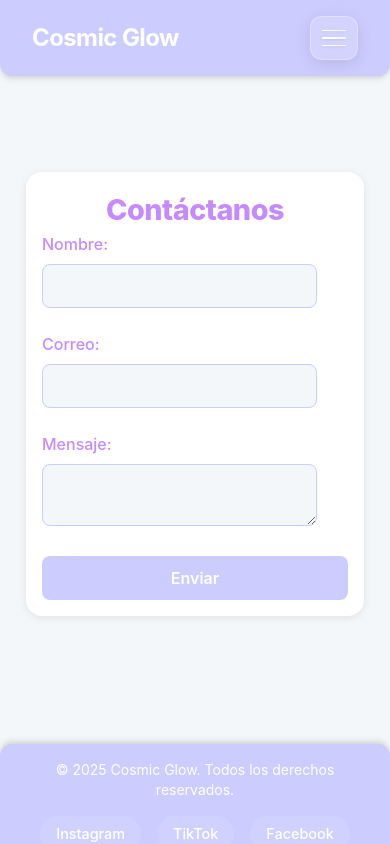
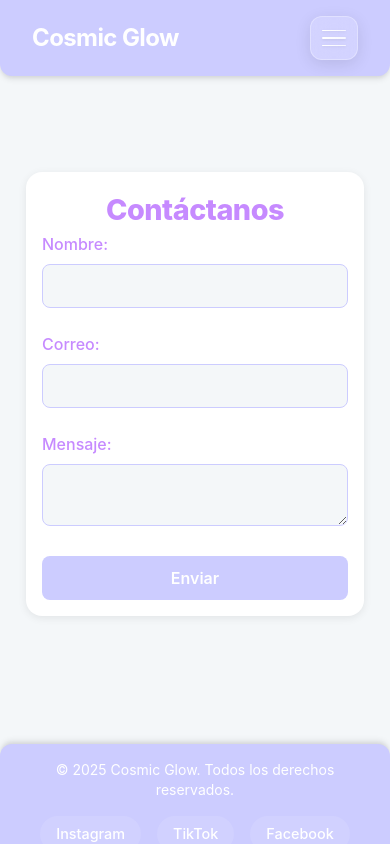
Before and after one commit to Isabellaariza/Cosmic-Glow, a React (Vite) app: page /contact in a window 390 px wide. Built offline with nearby package versions, Linux system fonts and the light colour scheme.

Commit message:
Final: Mejoras finales de la aplicación y limpieza de configuración

```diff
--- a/src/features/contact/Contact.css
+++ b/src/features/contact/Contact.css
@@ -43,7 +43,7 @@ label {
 input[type="text"],
 input[type="email"],
 textarea {
-	width: 93%;
+	width: 100%;
 	padding: 0.75rem;
 	border: 1px solid #CCCCFF;
 	border-radius: 0.5rem;
@@ -63,6 +63,7 @@ button[type="submit"] {
 	font-weight: 600;
 	cursor: pointer;
 	transition: background 0.2s;
+	width: 100%;
 }
 
 button[type="submit"]:hover {
@@ -95,7 +96,7 @@ button[type="submit"]:hover {
 	}
 
 	.contact-form-section {
-		max-width: 90%;
+		max-width: 100%;
 		padding: 1.5rem;
 	}
 
@@ -106,7 +107,7 @@ button[type="submit"]:hover {
 
 @media (max-width: 480px) {
 	.contact-form-section {
-		max-width: 95%;
+		max-width: 100%;
 		padding: 1rem;
 		margin: 0 10px;
 	}
@@ -118,7 +119,7 @@ button[type="submit"]:hover {
 	input[type="text"],
 	input[type="email"],
 	textarea {
-		width: 90%;
+		width: 100%;
 	}
 
 	button[type="submit"] {
```
